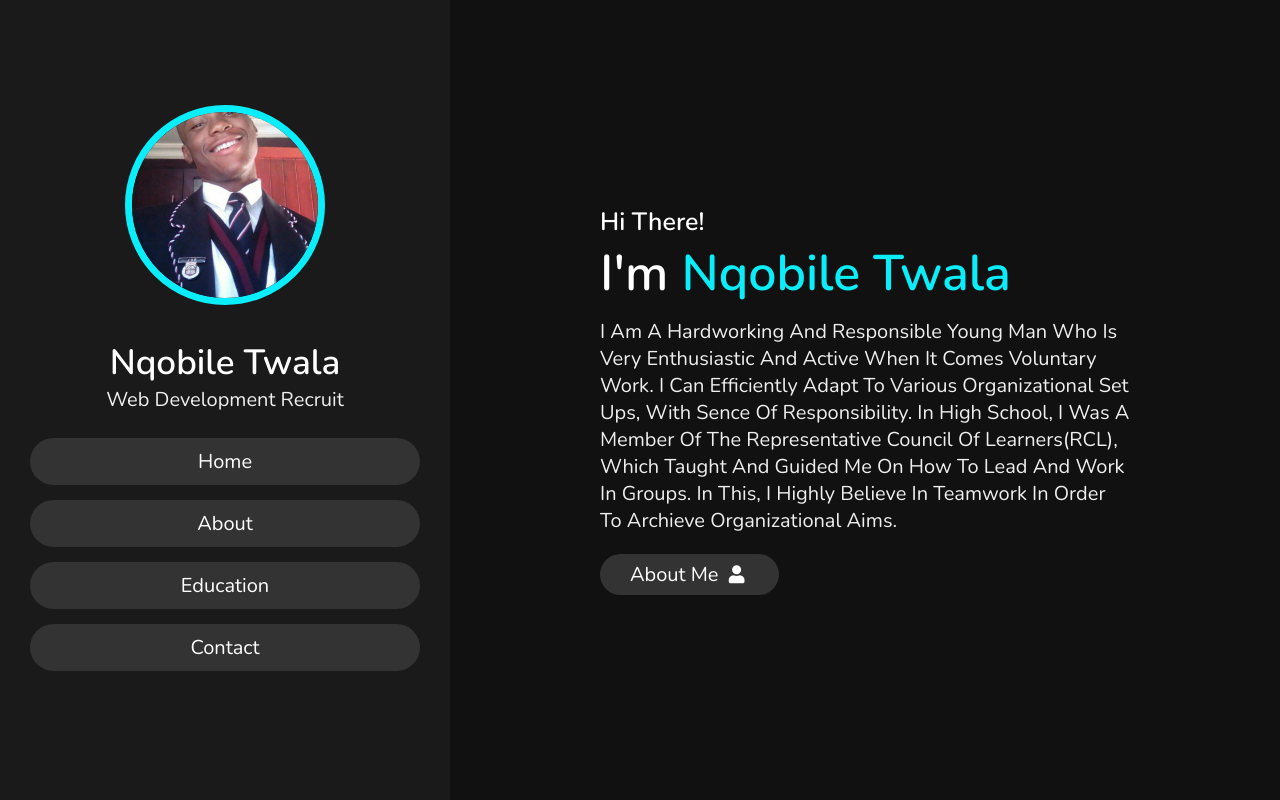
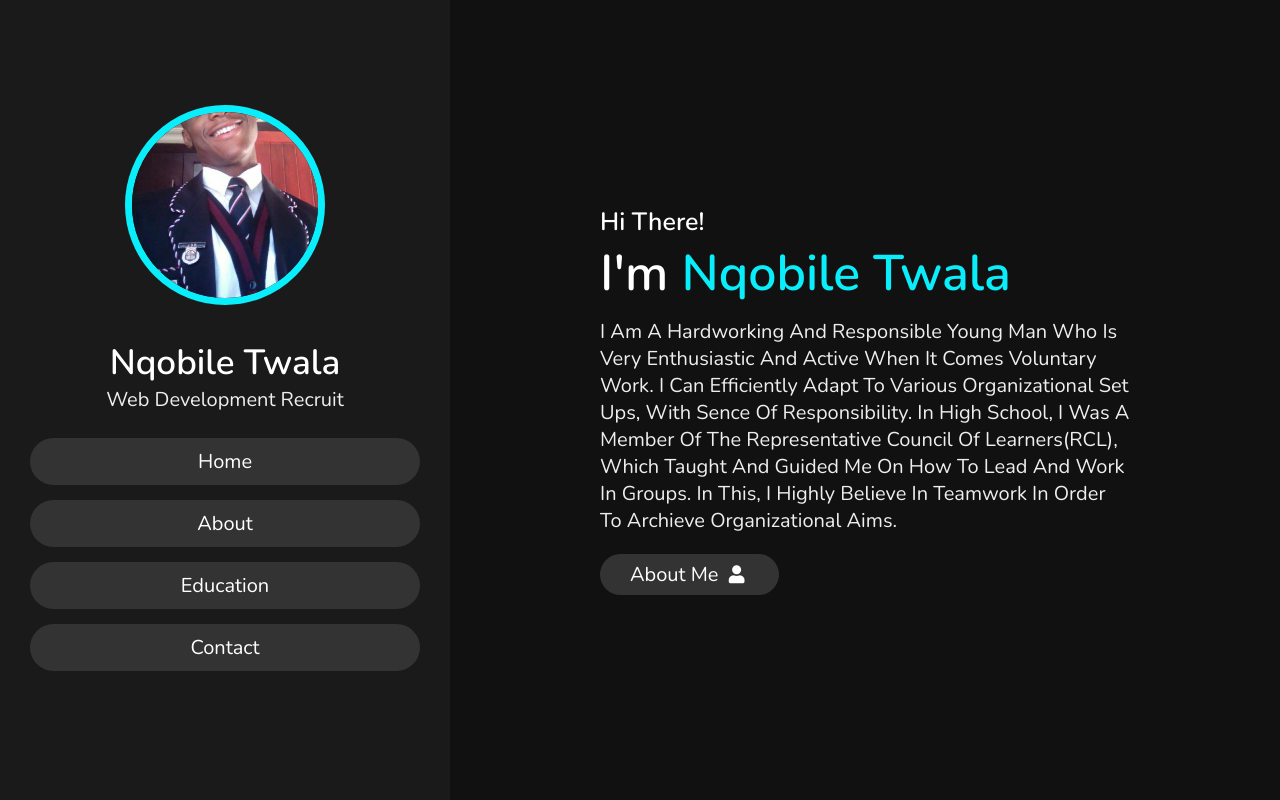
Before and after one commit to NqobileTwala04/First-Personal-Website, a plain HTML site: page index.html in a window 1280 px wide. Shown: the top 800 px of the page. Drawn offline with nearby package versions, Linux system fonts and the light colour scheme.

Commit message:
added file

```diff
--- a/index.html
+++ b/index.html
@@ -12,7 +12,7 @@
 
     <header>
         <div class="user">
-            <img src="IMG-20220510-WA0003.jpg" alt="">
+            <img src="IMG-20220507-WA0025.jpg" alt="">
             <h3 class="name">Nqobile Twala</h3>
             <p class="post">Web Development Recruit</p>
         </div>
```
Also changed, not shown: IMG-20220507-WA0025.jpg (added), IMG-20220510-WA0003.jpg (deleted).
